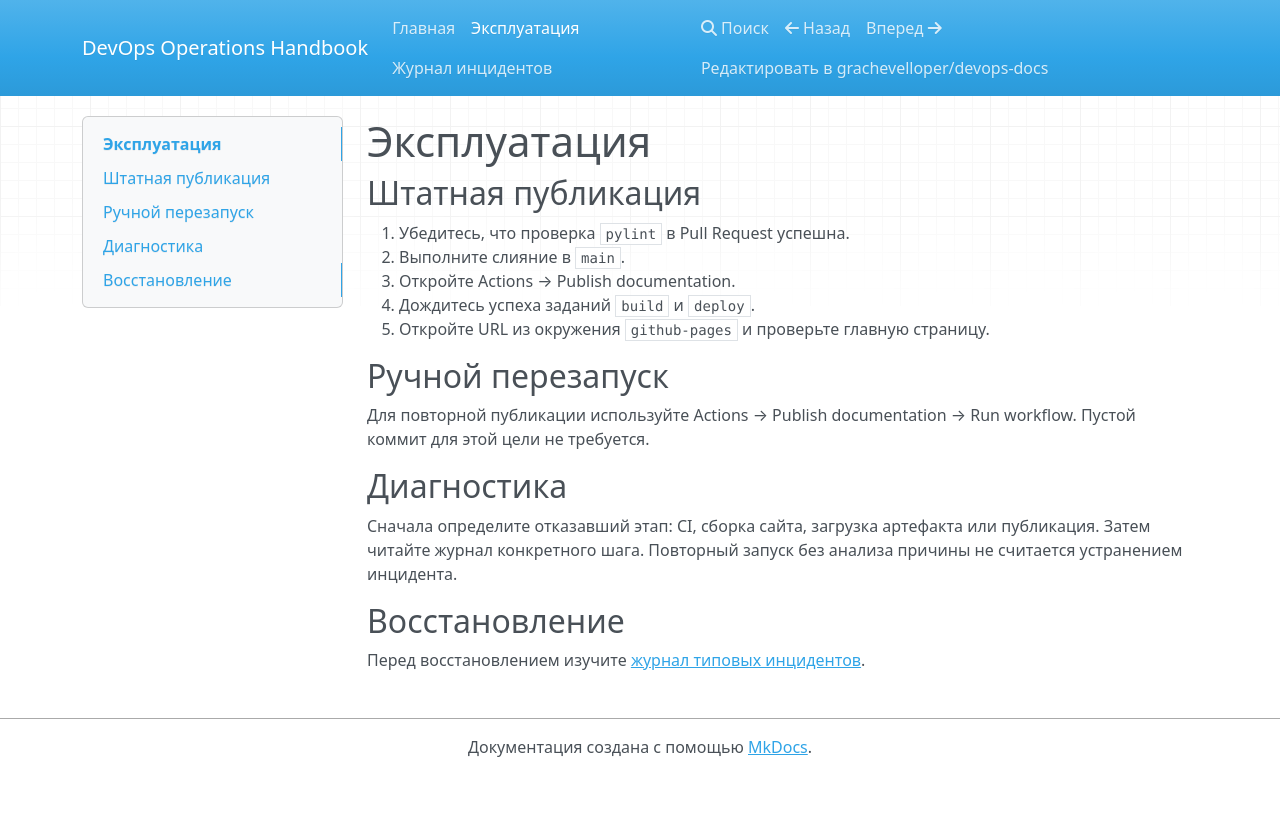
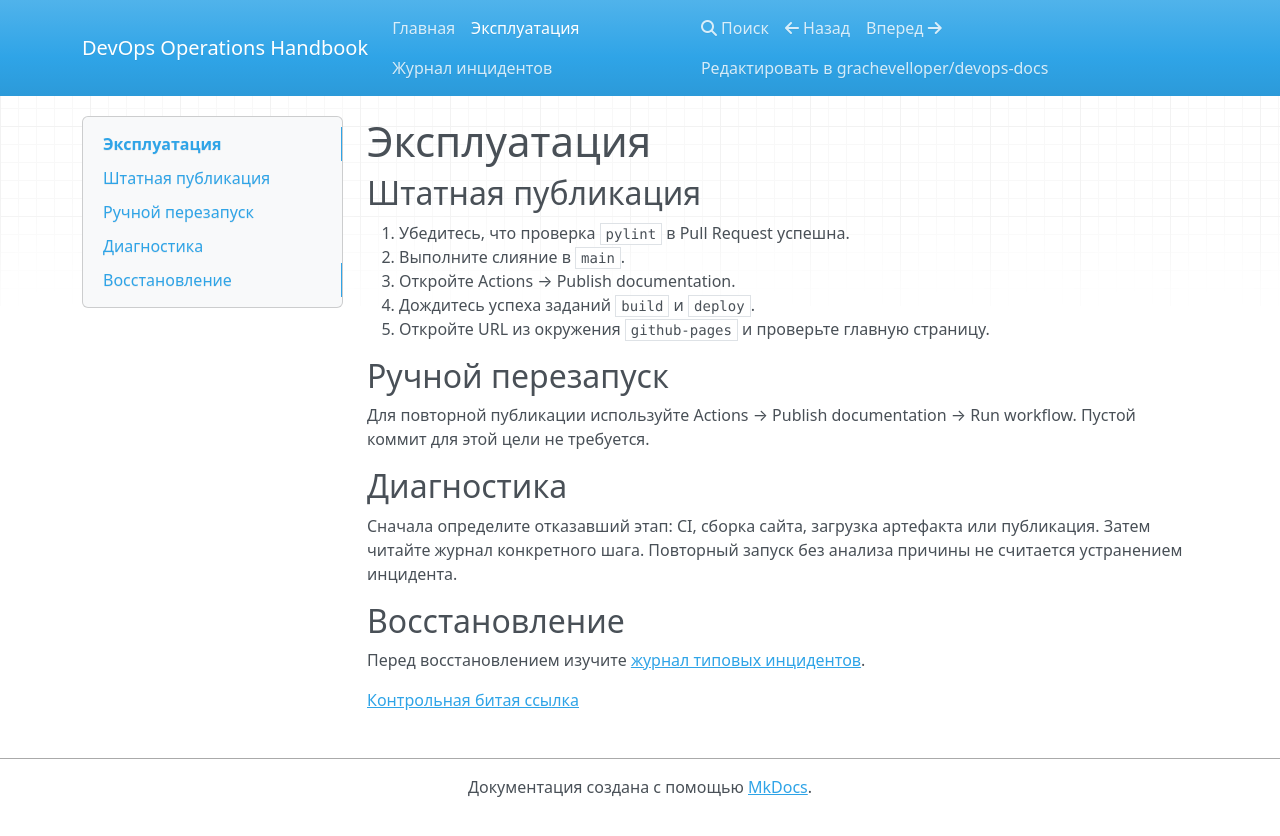
Before and after one commit to grachevelloper/devops-docs, an MkDocs documentation site: the page built from docs/runbook.md, in a window 1280 px wide. Shown: the top 836 px of the page. Built offline with MkDocs 1.6.1, drawn with Linux system fonts in a browser that asks for light colours; nearby versions of some CDN libraries.

Commit message:
test: exercise documentation validation in pull request

```diff
--- a/docs/runbook.md
+++ b/docs/runbook.md
@@ -15,3 +15,5 @@
 ## Восстановление
 
 Перед восстановлением изучите [журнал типовых инцидентов](incidents.md).
+
+[Контрольная битая ссылка](missing-page.md)
```
